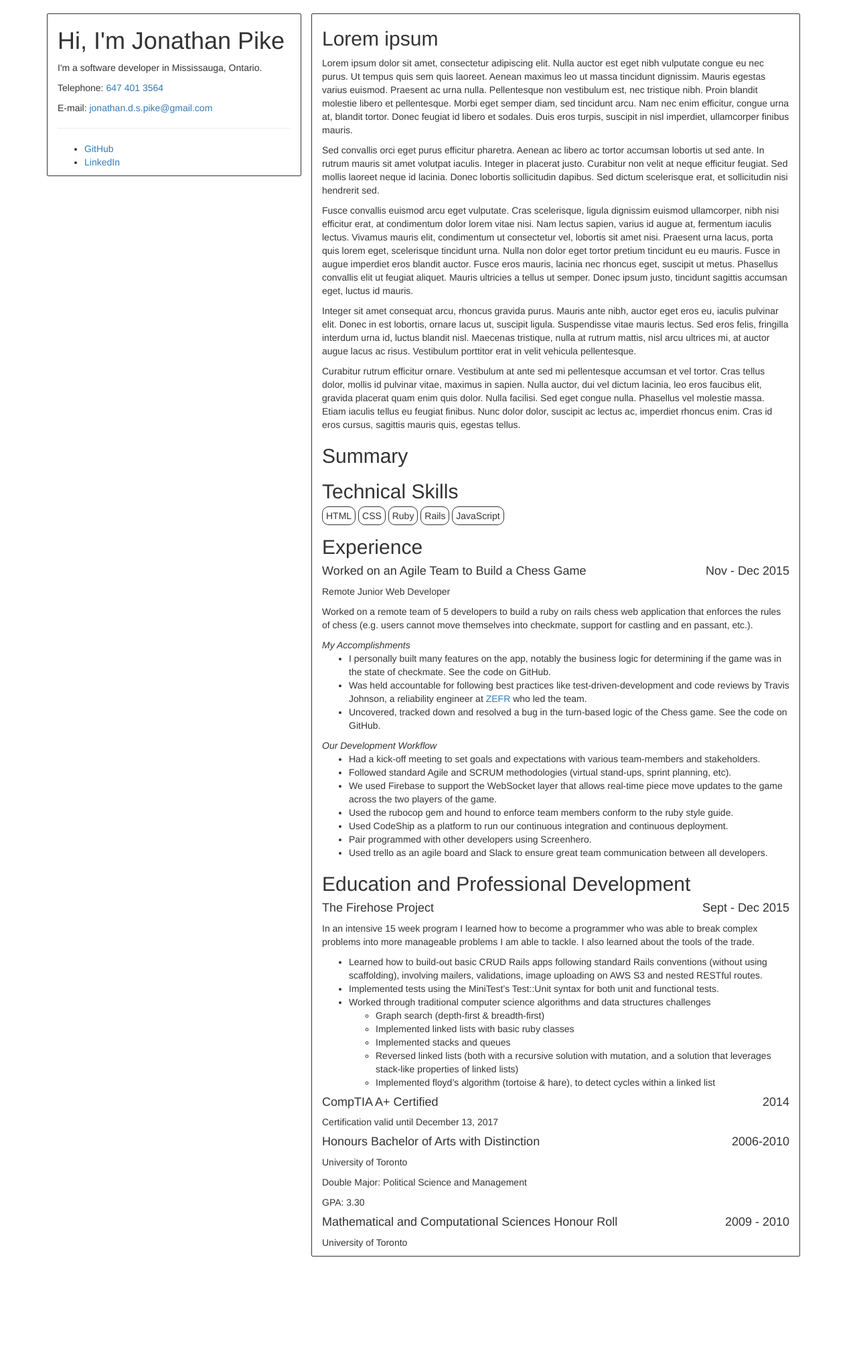
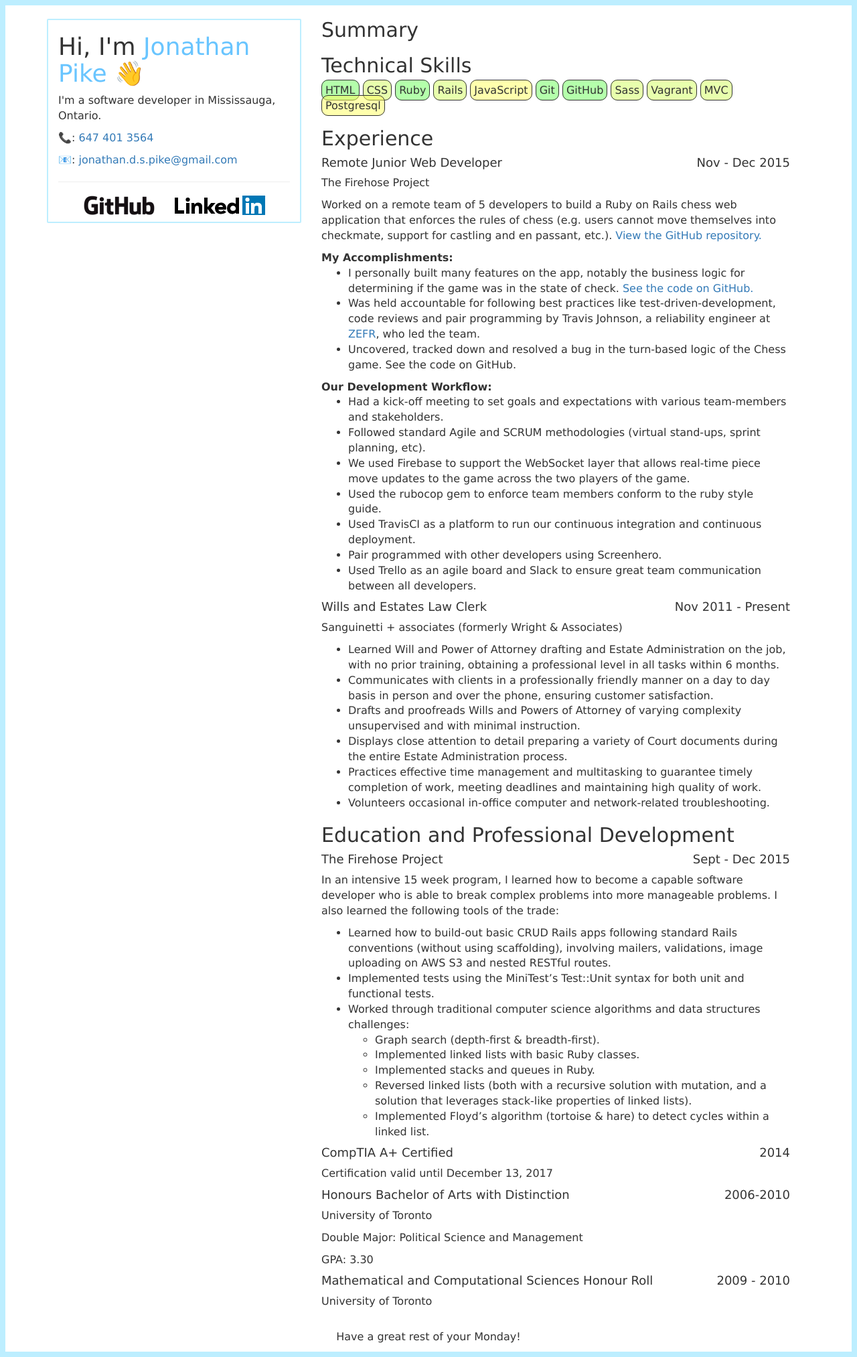
Before and after one commit to jonathanpike/jonathanpike.github.io, a Jekyll site: the page built from resume.md, in a window 1280 px wide. Shown: the whole page at 67% size. Built offline with Jekyll 4.4.1, drawn with Linux system fonts in a browser that asks for light colours; before the commit the page ends 1896 px from its top, so only the background shows below that.

Commit message:
Further styling to page, adjustments to copy

```diff
--- a/_layouts/resume.html
+++ b/_layouts/resume.html
@@ -9,21 +9,24 @@
 
 	  <link rel="stylesheet" href="{{ "/css/resume.css" | prepend: site.baseurl }}">
 	  <script src="{{ "/assets/scroll.js" | prepend: site.baseurl }}"></script>
+	  <script src="{{ "/assets/dayofweek.js" | prepend: site.baseurl }}"></script>
 	</head>
 
 
 	<body>
 		<div class="container">
 			<div class="col-xs-12 col-md-4 animated fadeInDown namebox" id="box">
-				<h1>Hi, I'm Jonathan Pike</h1>
+				<h1>Hi, I'm <span id="name">Jonathan Pike</span> 👋</h1>
 				<p>I'm a software developer in Mississauga, Ontario.</p>
-				<p>Telephone: <a href="tel:647 401 3564">647 401 3564</a></p>
-				<p>E-mail: <a href="mailto:jonathan.d.s.pike@gmail.com">jonathan.d.s.pike@gmail.com</a></p>
+				<p>📞: <a href="tel:647 401 3564">647 401 3564</a></p>
+				<p>📧: <a href="mailto:jonathan.d.s.pike@gmail.com">jonathan.d.s.pike@gmail.com</a></p>
 				<hr />
-				<ul>
-					<li><a href="http://www.github.com/jonathanpike">GitHub</a></li>
-					<li><a href="https://ca.linkedin.com/in/pikejonathan">LinkedIn</a></li>
-				</ul>
+				<div class="text-center">
+					<ul class="social">
+						<li><a href="http://www.github.com/jonathanpike"><img src="{{ "/assets/GitHub_Logo.png" | prepend: site.baseurl }}" alt="GitHub"></a></li>
+						<li><a href="https://ca.linkedin.com/in/pikejonathan"><img src="{{ "/assets/LinkedIn_Logo.png" | prepend: site.baseurl }}" alt="LinkedIn"></a></li>
+					</ul>
+				</div>
 			</div>
 
 			<div class="col-xs-12 col-md-8">
@@ -31,6 +34,12 @@
 					{{ content }}
 				</div>
 			</div>
+
+			<footer>
+    			<div class="col-xs-12 footer">
+       				<p class="text-center">Have a great rest of your <span id="day"></span>!</p>
+    			</div>
+			</footer>
 		</div>
 	</body>
 
--- a/css/resume.scss
+++ b/css/resume.scss
@@ -21,22 +21,21 @@
 }
 
 .namebox {
-  border-style: solid;
-  border-width: 1px;
   margin-top: 20px;
   border-radius: 2px;
+  border: 2px solid rgba(125, 222, 255, 0.5);
 }
 
 .contentbox {
-  margin: 20px 0px 20px 0px;
+  /*margin: 20px 0px 20px 0px;
   border-style: solid;
   border-width: 1px;
-  border-radius: 2px;
+  border-radius: 2px;*/
 }
 
 .tech-skills {
   list-style: none;
-  padding: 0px;
+  padding-left: 0px;
 }
 
 .skill {
@@ -46,3 +45,41 @@
   display: inline;
   padding: 5px;
 }
+
+.good {
+  background-color: rgba(255, 255, 92, 0.5);
+}
+
+.better {
+  background-color: rgba(209, 255, 92, 0.5);
+}
+
+.best {
+  background-color: rgba(106, 255, 89, 0.5);
+}
+
+.social {
+  list-style: none;
+  padding: 0px;
+  li {
+    display: inline;
+    margin: 0px 10px 0px 10px;
+  }
+}
+
+body {
+  border: 8px solid rgba(125, 222, 255, 0.5);
+  @media only screen and (max-width: 500px) {
+    border: 4px solid rgba(125, 222, 255, 0.5);
+  }
+  font-family: Corbel, "Lucida Grande", "Lucida Sans Unicode", "Lucida Sans", "DejaVu Sans", "Bitstream Vera Sans", "Liberation Sans", Verdana, "Verdana Ref", sans-serif;
+  font-size: 16px;
+}
+
+.footer {
+  padding-top: 20px;
+}
+
+#name {
+  color: #69C5FF;
+}
--- a/resume.md
+++ b/resume.md
@@ -4,71 +4,81 @@
 permalink: /resume/
 ---
 
-## Lorem ipsum
-
-Lorem ipsum dolor sit amet, consectetur adipiscing elit. Nulla auctor est eget nibh vulputate congue eu nec purus. Ut tempus quis sem quis laoreet. Aenean maximus leo ut massa tincidunt dignissim. Mauris egestas varius euismod. Praesent ac urna nulla. Pellentesque non vestibulum est, nec tristique nibh. Proin blandit molestie libero et pellentesque. Morbi eget semper diam, sed tincidunt arcu. Nam nec enim efficitur, congue urna at, blandit tortor. Donec feugiat id libero et sodales. Duis eros turpis, suscipit in nisl imperdiet, ullamcorper finibus mauris.
-
-Sed convallis orci eget purus efficitur pharetra. Aenean ac libero ac tortor accumsan lobortis ut sed ante. In rutrum mauris sit amet volutpat iaculis. Integer in placerat justo. Curabitur non velit at neque efficitur feugiat. Sed mollis laoreet neque id lacinia. Donec lobortis sollicitudin dapibus. Sed dictum scelerisque erat, et sollicitudin nisi hendrerit sed.
-
-Fusce convallis euismod arcu eget vulputate. Cras scelerisque, ligula dignissim euismod ullamcorper, nibh nisi efficitur erat, at condimentum dolor lorem vitae nisi. Nam lectus sapien, varius id augue at, fermentum iaculis lectus. Vivamus mauris elit, condimentum ut consectetur vel, lobortis sit amet nisi. Praesent urna lacus, porta quis lorem eget, scelerisque tincidunt urna. Nulla non dolor eget tortor pretium tincidunt eu eu mauris. Fusce in augue imperdiet eros blandit auctor. Fusce eros mauris, lacinia nec rhoncus eget, suscipit ut metus. Phasellus convallis elit ut feugiat aliquet. Mauris ultricies a tellus ut semper. Donec ipsum justo, tincidunt sagittis accumsan eget, luctus id mauris.
-
-Integer sit amet consequat arcu, rhoncus gravida purus. Mauris ante nibh, auctor eget eros eu, iaculis pulvinar elit. Donec in est lobortis, ornare lacus ut, suscipit ligula. Suspendisse vitae mauris lectus. Sed eros felis, fringilla interdum urna id, luctus blandit nisl. Maecenas tristique, nulla at rutrum mattis, nisl arcu ultrices mi, at auctor augue lacus ac risus. Vestibulum porttitor erat in velit vehicula pellentesque.
-
-Curabitur rutrum efficitur ornare. Vestibulum at ante sed mi pellentesque accumsan et vel tortor. Cras tellus dolor, mollis id pulvinar vitae, maximus in sapien. Nulla auctor, dui vel dictum lacinia, leo eros faucibus elit, gravida placerat quam enim quis dolor. Nulla facilisi. Sed eget congue nulla. Phasellus vel molestie massa. Etiam iaculis tellus eu feugiat finibus. Nunc dolor dolor, suscipit ac lectus ac, imperdiet rhoncus enim. Cras id eros cursus, sagittis mauris quis, egestas tellus.
-
 ## Summary
 
+<p></p>
 
 ## Technical Skills
 
 <ul class="tech-skills">
-	<li class="skill">HTML</li>
-	<li class="skill">CSS</li>
-	<li class="skill">Ruby</li>
-	<li class="skill">Rails</li>
-	<li class="skill">JavaScript</li>
+	<li class="skill best">HTML</li>
+	<li class="skill better">CSS</li>
+	<li class="skill best">Ruby</li>
+	<li class="skill better">Rails</li>
+	<li class="skill good">JavaScript</li>
+	<li class="skill best">Git</li>
+	<li class="skill best">GitHub</li>
+	<li class="skill better">Sass</li>
+	<li class="skill better">Vagrant</li>
+	<li class="skill better">MVC</li>
+	<li class="skill good">Postgresql</li>
 </ul>
 
 ## Experience
 <div>
-	<h4>Worked on an Agile Team to Build a Chess Game <span class="pull-right">Nov - Dec 2015</span></h4>
-	<p>Remote Junior Web Developer</p>
+	<h4>Remote Junior Web Developer <span class="pull-right">Nov - Dec 2015</span></h4>
+	<p>The Firehose Project</p>
 
-	<p>Worked on a remote team of 5 developers to build a ruby on rails chess web application that enforces the rules of chess (e.g. users cannot move themselves into checkmate, support for castling and en passant, etc.).</p>
+	<p>Worked on a remote team of 5 developers to build a Ruby on Rails chess web application that enforces the rules of chess (e.g. users cannot move themselves into checkmate, support for castling and en passant, etc.). <a href="https://github.com/teamendgame/endgame-chess">View the GitHub repository.</a></p>
 
-	<em>My Accomplishments</em>
+	<strong>My Accomplishments:</strong>
 	<ul>
-		<li>I personally built many features on the app, notably the business logic for determining if the game was in the state of checkmate. See the code on GitHub.</li>
-		<li>Was held accountable for following best practices like test-driven-development and code reviews by Travis Johnson, a reliability engineer at <a href="http://zefr.com/">ZEFR</a> who led the team.</li>
+		<li>I personally built many features on the app, notably the business logic for determining if the game was in the state of check. <a href="https://github.com/teamendgame/endgame-chess/pull/41/files">See the code on GitHub.</a></li>
+		<li>Was held accountable for following best practices like test-driven-development, code reviews and pair programming by Travis Johnson, a reliability engineer at <a href="http://zefr.com/">ZEFR</a>, who led the team.</li>
 		<li>Uncovered, tracked down and resolved a bug in the turn-based logic of the Chess game. See the code on GitHub.</li>
 	</ul>
 
-	<em>Our Development Workflow</em>
+	<strong>Our Development Workflow:</strong>
 	<ul>
 		<li>Had a kick-off meeting to set goals and expectations with various team-members and stakeholders.</li>
 		<li>Followed standard Agile and SCRUM methodologies (virtual stand-ups, sprint planning, etc).</li>
 		<li>We used Firebase to support the WebSocket layer that allows real-time piece move updates to the game across the two players of the game.</li>
-		<li>Used the rubocop gem and hound to enforce team members conform to the ruby style guide.</li>
-		<li>Used CodeShip as a platform to run our continuous integration and continuous deployment.</li>
+		<li>Used the rubocop gem to enforce team members conform to the ruby style guide.</li>
+		<li>Used TravisCI as a platform to run our continuous integration and continuous deployment.</li>
 		<li>Pair programmed with other developers using Screenhero.</li>
-		<li>Used trello as an agile board and Slack to ensure great team communication between all developers.</li>
+		<li>Used Trello as an agile board and Slack to ensure great team communication between all developers.</li>
+	</ul>
+</div>
+<div>
+	<h4>Wills and Estates Law Clerk <span class="pull-right">Nov 2011 - Present</span></h4>
+	<p>Sanguinetti + associates (formerly Wright & Associates)</p>
+
+	<p></p>
+
+	<ul>
+		<li>Learned Will and Power of Attorney drafting and Estate Administration on the job, with no prior training, obtaining a professional level in all tasks within 6 months.</li>
+		<li>Communicates with clients in a professionally friendly manner on a day to day basis in person and over the phone, ensuring customer satisfaction.</li>
+		<li>Drafts and proofreads Wills and Powers of Attorney of varying complexity unsupervised and with minimal instruction.</li>
+		<li>Displays close attention to detail preparing a variety of Court documents during the entire Estate Administration process.</li>
+		<li>Practices effective time management and multitasking to guarantee timely completion of work, meeting deadlines and maintaining high quality of work.</li>
+		<li>Volunteers occasional in-office computer and network-related troubleshooting.</li>
 	</ul>
 </div>
 
 ## Education and Professional Development
 <div>
 	<h4>The Firehose Project <span class="pull-right">Sept - Dec 2015</span></h4>
-	<p>In an intensive 15 week program I learned how to become a programmer who was able to break complex problems into more manageable problems I am able to tackle. I also learned about the tools of the trade.</p>
+	<p>In an intensive 15 week program, I learned how to become a capable software developer who is able to break complex problems into more manageable problems. I also learned the following tools of the trade:</p>
 	<ul>
 		<li>Learned how to build-out basic CRUD Rails apps following standard Rails conventions (without using scaffolding), involving mailers, validations, image uploading on AWS S3 and nested RESTful routes.</li>
 		<li>Implemented tests using the MiniTest’s Test::Unit syntax for both unit and functional tests.</li>
-		<li>Worked through traditional computer science algorithms and data structures challenges</li>
+		<li>Worked through traditional computer science algorithms and data structures challenges:</li>
 		<ul>
-			<li>Graph search (depth-first & breadth-first)</li>
-			<li>Implemented linked lists with basic ruby classes</li>
-			<li>Implemented stacks and queues</li>
-			<li>Reversed linked lists (both with a recursive solution with mutation, and a solution that leverages stack-like properties of linked lists)</li>
-			<li>Implemented floyd’s algorithm (tortoise & hare), to detect cycles within a linked list</li>
+			<li>Graph search (depth-first & breadth-first).</li>
+			<li>Implemented linked lists with basic Ruby classes.</li>
+			<li>Implemented stacks and queues in Ruby.</li>
+			<li>Reversed linked lists (both with a recursive solution with mutation, and a solution that leverages stack-like properties of linked lists).</li>
+			<li>Implemented Floyd’s algorithm (tortoise & hare) to detect cycles within a linked list.</li>
 		</ul>
 	</ul>
 </div>
```
